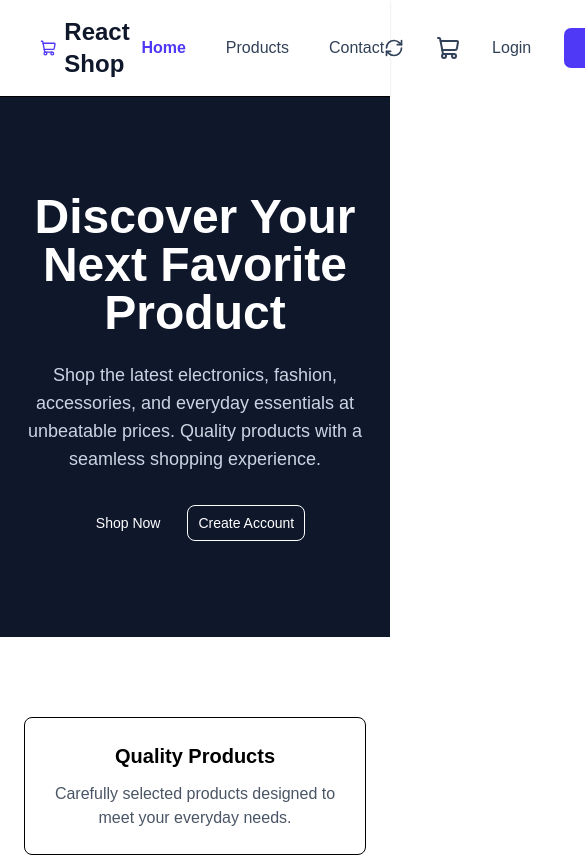
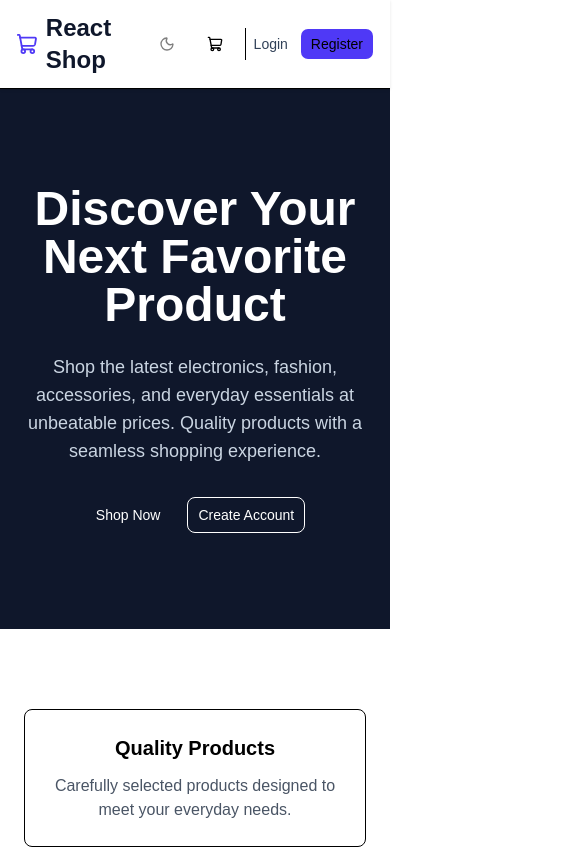
Before and after one commit to derrickweru73/react-shop-one, a React (Vite) app: page / in a window 390 px wide. Shown: the top 857 px of the page, 585 px wide, since content can reach past the window. Built offline with nearby package versions, Linux system fonts and the light colour scheme.

Commit message:
feat: add responsive design in the navbar

```diff
--- a/src/components/ui/Navbar.jsx
+++ b/src/components/ui/Navbar.jsx
@@ -1,93 +1,101 @@
 import { useContext } from "react";
-import { NavLink } from "react-router-dom";
-import { ShoppingCart, RefreshCw } from "lucide-react";
+import { Link } from "react-router-dom";
+import { ShoppingCart, Moon, User, LogOut } from "lucide-react";
 import { Button } from "@/components/ui/button";
 import { CartContext } from "@/context/CartContext";
+import { useAuth } from "@/context/AuthContext";
 
 const Navbar = () => {
   const { cart } = useContext(CartContext);
+  const { user, isAuthenticated, logout } = useAuth();
 
-  const cartItemCount = cart.length;
+  const cartItemCount = cart?.length || 0;
 
   return (
-    <nav className="w-full border-b bg-white shadow-sm">
-      <div className="flex items-center justify-between w-full px-10 py-4">
-        {/* Left Section */}
-        <NavLink
+    <nav className="sticky top-0 z-50 w-full border-b bg-white/95 backdrop-blur shadow-sm">
+      <div className="max-w-7xl mx-auto flex items-center justify-between px-4 py-3">
+        {/* Logo */}
+        <Link
           to="/"
-          className="flex items-center gap-2 text-2xl font-bold text-slate-900"
+          className="flex items-center gap-2 text-2xl font-bold text-slate-900 hover:opacity-90 transition-opacity"
         >
           <ShoppingCart className="h-7 w-7 text-indigo-600" />
           <span>React Shop</span>
-        </NavLink>
-
-        {/* Center Section */}
-        <div className="flex items-center gap-10">
-          <NavLink
-            to="/"
-            className={({ isActive }) =>
-              isActive
-                ? "font-semibold text-indigo-600"
-                : "text-slate-700 hover:text-indigo-600 transition-colors"
-            }
-          >
-            Home
-          </NavLink>
-
-          <NavLink
-            to="/products"
-            className={({ isActive }) =>
-              isActive
-                ? "font-semibold text-indigo-600"
-                : "text-slate-700 hover:text-indigo-600 transition-colors"
-            }
-          >
-            Products
-          </NavLink>
-
-          <NavLink
-            to="/contact"
-            className={({ isActive }) =>
-              isActive
-                ? "font-semibold text-indigo-600"
-                : "text-slate-700 hover:text-indigo-600 transition-colors"
-            }
-          >
-            Contact
-          </NavLink>
-        </div>
+        </Link>
 
         {/* Right Section */}
-        <div className="flex items-center gap-8">
-          <button className="cursor-pointer text-slate-700 hover:text-indigo-600 transition-colors">
-            <RefreshCw className="h-5 w-5" />
-          </button>
+        <div className="flex items-center gap-3 sm:gap-4">
+          {/* Theme Toggle (Coming Soon) */}
+          <Button
+            variant="ghost"
+            size="icon"
+            className="h-9 w-9"
+            disabled
+            title="Dark mode coming soon"
+          >
+            <Moon className="h-5 w-5" />
+          </Button>
 
-          <NavLink
+          {/* Cart */}
+          <Link
             to="/cart"
-            className="relative text-slate-700 hover:text-indigo-600 transition-colors"
+            className="relative"
           >
-            <ShoppingCart className="h-6 w-6" />
+            <Button
+              variant="ghost"
+              size="icon"
+              className="h-9 w-9"
+            >
+              <ShoppingCart className="h-5 w-5" />
 
               {cartItemCount > 0 && (
-              <span className="absolute -top-2 -right-2 bg-red-600 text-white text-xs rounded-full h-5 w-5 flex items-center justify-center">
+                <span className="absolute -top-1 -right-1 flex h-5 w-5 items-center justify-center rounded-full bg-red-600 text-xs font-bold text-white">
                   {cartItemCount}
                 </span>
               )}
-          </NavLink>
+            </Button>
+          </Link>
 
-          <NavLink
+          {isAuthenticated ? (
+            <div className="flex items-center gap-3 pl-2 border-l">
+              <div className="flex items-center gap-2">
+                <div className="flex h-8 w-8 items-center justify-center rounded-full bg-indigo-100">
+                  <User className="h-4 w-4 text-indigo-600" />
+                </div>
+
+                <span className="hidden md:inline font-medium">
+                  {user?.name}
+                </span>
+              </div>
+
+              <Button
+                variant="destructive"
+                size="sm"
+                onClick={logout}
+                className="flex items-center gap-2"
+              >
+                <LogOut className="h-4 w-4" />
+                <span className="hidden sm:inline">
+                  Logout
+                </span>
+              </Button>
+            </div>
+          ) : (
+            <div className="flex items-center gap-3 pl-2 border-l">
+              <Link
                 to="/login"
-            className="font-medium text-slate-700 hover:text-indigo-600 transition-colors"
+                className="text-sm font-medium text-slate-700 hover:text-indigo-600 transition-colors"
               >
                 Login
-          </NavLink>
+              </Link>
 
-          <NavLink to="/register">
-            <Button className="px-6 py-5 bg-indigo-600 text-white rounded-lg hover:bg-indigo-700">
+              <Link to="/register">
+                <Button className="bg-indigo-600 hover:bg-indigo-700">
                   Register
                 </Button>
-          </NavLink>
+              </Link>
+            </div>
+          )}
         </div>
       </div>
     </nav>
```
Lines whose indentation alone changed are shown as unchanged.
